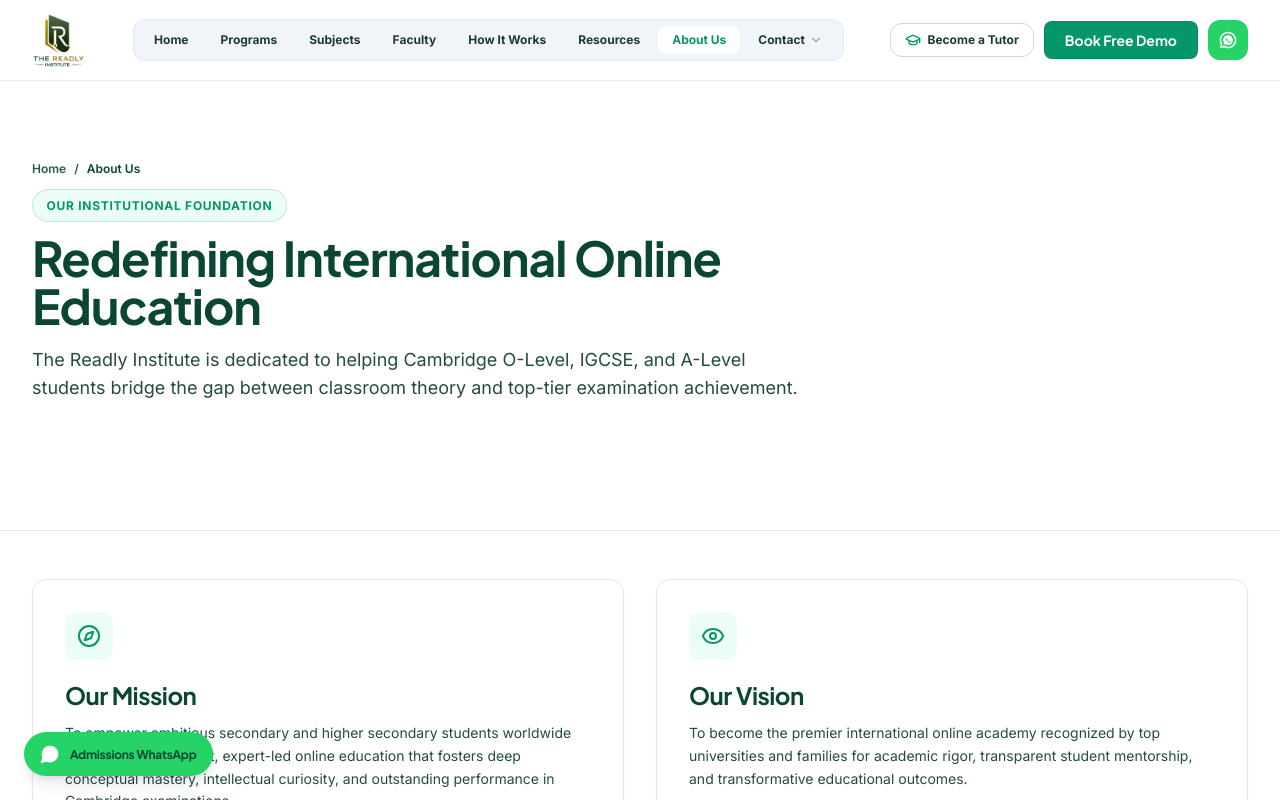
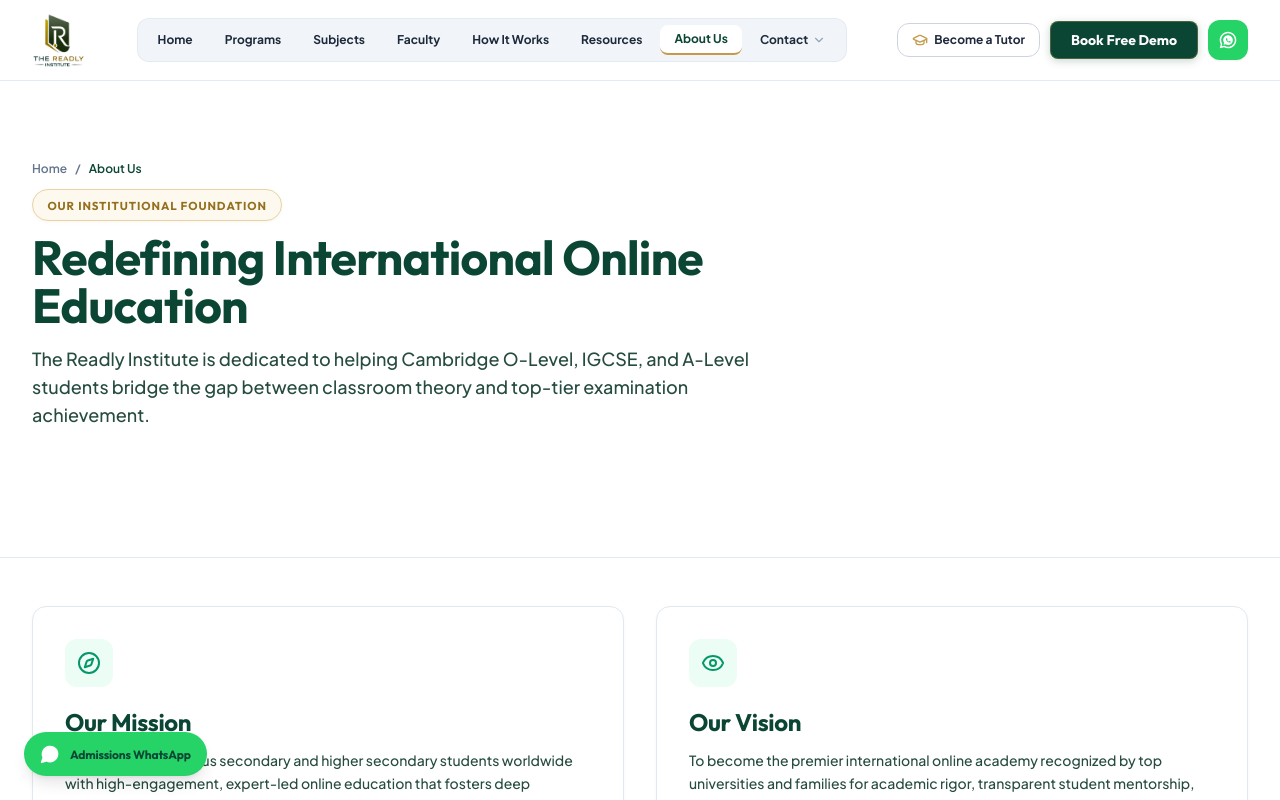
Before and after one commit to mjamalullah/TheReadly-react, a React (Vite) app: page /about in a window 1280 px wide. Shown: the top 800 px of the page. Built offline with nearby package versions, Linux system fonts and the light colour scheme; the HTML template or start-up script is replaced by a standard one.

Commit message:
Align overall typography and color theme with The Readly Institute logo

```diff
--- a/index.html
+++ b/index.html
@@ -30,7 +30,7 @@
   <!-- Google Fonts -->
   <link rel="preconnect" href="https://fonts.googleapis.com">
   <link rel="preconnect" href="https://fonts.gstatic.com" crossorigin>
-  <link href="https://fonts.googleapis.com/css2?family=Inter:wght@300;400;500;600;700&family=Plus+Jakarta+Sans:wght@500;600;700;800&display=swap" rel="stylesheet">
+  <link href="https://fonts.googleapis.com/css2?family=Inter:wght@300;400;500;600;700&family=Outfit:wght@400;500;600;700;800;900&family=Plus+Jakarta+Sans:wght@500;600;700;800&display=swap" rel="stylesheet">
 </head>
 <body class="bg-white text-slate-800 font-body antialiased">
   <div id="root"></div>
--- a/src/components/BookingModal.jsx
+++ b/src/components/BookingModal.jsx
@@ -239,7 +239,7 @@
           onClick={(e) => e.stopPropagation()}
         >
           {/* Header */}
-          <div className="bg-[#0B4635] text-white p-5 sm:p-7 relative shrink-0">
+          <div className="bg-[#0B4635] text-white p-5 sm:p-7 relative shrink-0 border-b-2 border-[#C59B4B]">
             <button
               onClick={closeBookingModal}
               className="absolute top-4 right-4 sm:top-5 sm:right-5 p-2 rounded-full text-slate-300 hover:text-white hover:bg-white/10 transition-colors focus:outline-none"
@@ -248,8 +248,8 @@
               <X className="w-5 h-5" />
             </button>
             <div className="flex items-center gap-2 mb-2">
-              <span className="inline-flex items-center gap-1.5 px-2.5 py-0.5 rounded-full text-[11px] font-bold bg-[#ECFDF5] text-[#059669]">
-                <Sparkles className="w-3 h-3 text-[#059669]" />
+              <span className="inline-flex items-center gap-1.5 px-2.5 py-0.5 rounded-full text-[11px] font-bold bg-[#FEF9EE] text-[#936F1E] border border-[#E8D3A7]">
+                <Sparkles className="w-3 h-3 text-[#C59B4B]" />
                 100% Free Trial Demo
               </span>
             </div>
--- a/src/components/Header.jsx
+++ b/src/components/Header.jsx
@@ -42,8 +42,8 @@
                 className={({ isActive }) =>
                   `px-3.5 py-1.5 rounded-lg text-xs font-bold transition-all duration-200 ${
                     isActive
-                      ? 'bg-white text-[#059669] shadow-xs'
-                      : 'text-slate-700 hover:text-[#059669] hover:bg-white/60'
+                      ? 'bg-white text-[#0B4635] shadow-xs border-b-2 border-[#C59B4B]'
+                      : 'text-slate-700 hover:text-[#0B4635] hover:bg-white/60'
                   }`
                 }
               >
@@ -58,8 +58,8 @@
                 className={({ isActive }) =>
                   `px-3.5 py-1.5 rounded-lg text-xs font-bold transition-all duration-200 flex items-center gap-1 cursor-pointer ${
                     isActive || location.pathname === '/join-our-team'
-                      ? 'bg-white text-[#059669] shadow-xs'
-                      : 'text-slate-700 hover:text-[#059669] hover:bg-white/60'
+                      ? 'bg-white text-[#0B4635] shadow-xs border-b-2 border-[#C59B4B]'
+                      : 'text-slate-700 hover:text-[#0B4635] hover:bg-white/60'
                   }`
                 }
               >
@@ -92,7 +92,7 @@
                     <div className="flex-1">
                       <div className="text-xs font-bold flex items-center justify-between">
                         <span>Join Our Team</span>
-                        <span className="text-[9px] bg-[#059669] text-white px-1.5 py-0.2 rounded-full uppercase font-bold">Hiring</span>
+                        <span className="text-[9px] bg-[#C59B4B] text-white px-1.5 py-0.2 rounded-full uppercase font-bold">Hiring</span>
                       </div>
                       <div className="text-[10px] text-slate-500">Teachers, Admin & Staff</div>
                     </div>
@@ -107,9 +107,9 @@
             {/* Become a Tutor Button */}
             <button
               onClick={() => openTutorModal()}
-              className="px-3.5 py-2 rounded-xl text-xs font-bold border border-slate-300 text-slate-700 hover:text-[#059669] hover:border-[#059669] hover:bg-[#ECFDF5] transition-all flex items-center gap-1.5 shadow-2xs group cursor-pointer"
+              className="px-3.5 py-2 rounded-xl text-xs font-bold border border-slate-300 text-slate-700 hover:text-[#0B4635] hover:border-[#C59B4B] hover:bg-[#FEF9EE] transition-all flex items-center gap-1.5 shadow-2xs group cursor-pointer"
             >
-              <GraduationCap className="w-4 h-4 text-[#059669] group-hover:scale-110 transition-transform" />
+              <GraduationCap className="w-4 h-4 text-[#C59B4B] group-hover:scale-110 transition-transform" />
               <span>Become a Tutor</span>
             </button>
 
@@ -181,8 +181,8 @@
               className={({ isActive }) =>
                 `block px-3.5 py-2.5 rounded-lg text-sm font-bold transition-colors ${
                   isActive
-                    ? 'bg-[#ECFDF5] text-[#059669]'
-                    : 'text-slate-800 hover:bg-slate-50 hover:text-[#059669]'
+                    ? 'bg-[#FEF9EE] text-[#0B4635] font-bold border-l-4 border-[#C59B4B]'
+                    : 'text-slate-800 hover:bg-slate-50 hover:text-[#0B4635]'
                 }`
               }
             >
@@ -231,7 +231,7 @@
                   <Briefcase className="w-4 h-4 text-[#059669]" />
                   <div className="flex items-center gap-2">
                     <span>Join Our Team</span>
-                    <span className="text-[9px] bg-[#059669] text-white px-1.5 py-0.2 rounded-full uppercase font-bold">Hiring</span>
+                    <span className="text-[9px] bg-[#C59B4B] text-white px-1.5 py-0.2 rounded-full uppercase font-bold">Hiring</span>
                   </div>
                 </div>
                 <ChevronRight className="w-4 h-4 text-slate-400" />
--- a/src/components/ThankYouModal.jsx
+++ b/src/components/ThankYouModal.jsx
@@ -56,8 +56,8 @@
 
         {/* Badge & Title */}
         <div className="space-y-1.5">
-          <span className="inline-flex items-center gap-1.5 px-3 py-1 rounded-full text-[11px] font-bold bg-[#ECFDF5] text-[#059669] border border-[#A7F3D0]">
-            <Sparkles className="w-3 h-3 text-[#059669]" />
+          <span className="inline-flex items-center gap-1.5 px-3 py-1 rounded-full text-[11px] font-bold bg-[#FEF9EE] text-[#936F1E] border border-[#E8D3A7]">
+            <Sparkles className="w-3 h-3 text-[#C59B4B]" />
             {thankYouModal.title || 'Form Successfully Submitted'}
           </span>
           <h3 className="text-2xl sm:text-3xl font-extrabold text-slate-900 font-heading tracking-tight">
--- a/src/components/TutorModal.jsx
+++ b/src/components/TutorModal.jsx
@@ -150,7 +150,7 @@
           onClick={(e) => e.stopPropagation()}
         >
           {/* Header */}
-          <div className="bg-[#0B4635] text-white p-5 sm:p-7 relative shrink-0">
+          <div className="bg-[#0B4635] text-white p-5 sm:p-7 relative shrink-0 border-b-2 border-[#C59B4B]">
             <button
               onClick={closeTutorModal}
               className="absolute top-4 right-4 sm:top-5 sm:right-5 p-2 rounded-full text-slate-300 hover:text-white hover:bg-white/10 transition-colors focus:outline-none"
@@ -159,8 +159,8 @@
               <X className="w-5 h-5" />
             </button>
             <div className="flex items-center gap-2 mb-2">
-              <span className="inline-flex items-center gap-1.5 px-2.5 py-0.5 rounded-full text-[11px] font-bold bg-[#ECFDF5] text-[#059669]">
-                <GraduationCap className="w-3.5 h-3.5 text-[#059669]" />
+              <span className="inline-flex items-center gap-1.5 px-2.5 py-0.5 rounded-full text-[11px] font-bold bg-[#FEF9EE] text-[#936F1E] border border-[#E8D3A7]">
+                <GraduationCap className="w-3.5 h-3.5 text-[#C59B4B]" />
                 Faculty Recruitment Guild
               </span>
             </div>
--- a/src/index.css
+++ b/src/index.css
@@ -1,4 +1,4 @@
-@import url('https://fonts.googleapis.com/css2?family=Inter:wght@300;400;500;600;700&family=Plus+Jakarta+Sans:wght@500;600;700;800&display=swap');
+@import url('https://fonts.googleapis.com/css2?family=Inter:wght@300;400;500;600;700&family=Outfit:wght@400;500;600;700;800;900&family=Plus+Jakarta+Sans:wght@500;600;700;800&display=swap');
 
 @tailwind base;
 @tailwind components;
@@ -10,23 +10,29 @@
    ========================================================================== */
 
 :root {
-  /* Fresh & Elegant Green Academic Theme — With Distinct Dark Green Typography */
-  --color-primary-navy: #0B4635; /* A little bit dark green — for headings, titles and branding */
-  --color-text-dark-green: #0B4635; /* A little bit dark green */
-  --color-text-body: #1C3B32; /* Legible dark green body text */
-  --color-text-muted: #2E564B; /* Muted subtext with green hue */
-  --color-navy-dark: #063326;
-  --color-navy-card: #084333;
-  --color-royal-blue: #059669; /* Vibrant Primary Emerald Green */
-  --color-royal-blue-hover: #047857;
-  --color-royal-blue-light: #ECFDF5; /* Soft, refreshing light green tint */
-  --color-teal-accent: #059669;
-  --color-teal-hover: #047857;
-  --color-teal-light: #ECFDF5;
+  /* The Readly Institute Official Brand Identity (Aligned with Logo) */
+  --color-primary-navy: #0B4635; /* Primary Deep Forest Green from Logo Shield & Lettering */
+  --color-forest-dark: #072F24; /* Deep Pine Green from Logo */
+  --color-forest-deep: #06251C; /* Darkest Forest Pine for Footers & Dark Surfaces */
+  --color-text-dark-green: #0B4635; /* Heading Deep Forest Green */
+  --color-text-body: #1E293B; /* Crisp high-contrast body text */
+  --color-text-muted: #64748B; /* High-readability secondary copy */
+  --color-navy-dark: #06251C;
+  --color-navy-card: #08302A;
+  --color-royal-blue: #0B4635; /* Primary Button Tone */
+  --color-royal-blue-hover: #072F24;
+  --color-royal-blue-light: #FEF9EE; /* Warm Gold Tint */
+  --color-teal-accent: #0B4635;
+  --color-teal-hover: #072F24;
+  --color-teal-light: #FEF9EE;
   --color-emerald-deep: #0B4635;
-  --color-gold-accent: #C59B4B; /* Metallic Warm Gold from Logo */
+  --color-emerald-accent: #059669; /* Kept for success badges, checks & indicators */
+  --color-gold-accent: #C59B4B; /* Signature Metallic Warm Gold from Logo Spine & Monogram */
   --color-gold-hover: #B38838;
-  --color-gold-light: #FEF9EE;
+  --color-gold-dark: #936F1E; /* Rich dark gold for high-contrast badge text */
+  --color-gold-light: #FEF9EE; /* Soft warm gold background for pills/badges */
+  --color-gold-border: #E8D3A7; /* Elegant gold border */
+  --color-gold-shimmer: #DFBA73;
 
   /* Neutrals */
   --color-white: #FFFFFF;
@@ -46,9 +52,10 @@
   --color-whatsapp: #25D366;
   --color-whatsapp-hover: #20BA5A;
 
-  /* Typography */
-  --font-heading: 'Plus Jakarta Sans', -apple-system, BlinkMacSystemFont, sans-serif;
-  --font-body: 'Inter', -apple-system, BlinkMacSystemFont, sans-serif;
+  /* Typography Matching Logo: Geometric Architectural Display + Crisp Modern Body */
+  --font-heading: 'Outfit', 'Plus Jakarta Sans', -apple-system, BlinkMacSystemFont, sans-serif;
+  --font-brand: 'Outfit', -apple-system, BlinkMacSystemFont, sans-serif;
+  --font-body: 'Plus Jakarta Sans', 'Inter', -apple-system, BlinkMacSystemFont, sans-serif;
 
   /* Transitions & Shadows */
   --transition-fast: 0.15s ease;
@@ -84,10 +91,31 @@
 
 h1, h2, h3, h4, h5, h6, .font-heading {
   font-family: var(--font-heading);
-  color: var(--color-text-dark-green); /* A little bit dark green */
-  letter-spacing: -0.02em;
+  color: var(--color-primary-navy);
+  letter-spacing: -0.015em;
   font-weight: 700;
   line-height: 1.25;
+}
+
+/* Logo Brand Helpers */
+.text-gold, .text-logo-gold {
+  color: var(--color-gold-accent) !important;
+}
+.bg-gold-light {
+  background-color: var(--color-gold-light) !important;
+}
+.border-gold {
+  border-color: var(--color-gold-accent) !important;
+}
+.gradient-logo-text {
+  background: linear-gradient(135deg, #0B4635 0%, #C59B4B 100%);
+  -webkit-background-clip: text;
+  -webkit-text-fill-color: transparent;
+}
+.gradient-gold-text {
+  background: linear-gradient(135deg, #C59B4B 0%, #DFBA73 50%, #B38838 100%);
+  -webkit-background-clip: text;
+  -webkit-text-fill-color: transparent;
 }
 
 p {
@@ -308,38 +336,44 @@
 }
 
 .btn-primary {
-  background-color: var(--color-royal-blue);
-  color: #ffffff;
-  border: 1px solid rgba(0, 0, 0, 0.08);
+  background-color: var(--color-primary-navy);
+  color: #ffffff !important;
+  border: 1px solid rgba(197, 155, 75, 0.35);
+  box-shadow: 0 2px 8px rgba(11, 70, 53, 0.22);
 }
 
 .btn-primary:hover {
-  background-color: var(--color-royal-blue-hover);
-  box-shadow: 0 4px 12px rgba(5, 150, 105, 0.25);
+  background-color: var(--color-forest-dark);
+  border-color: var(--color-gold-accent);
+  color: #ffffff !important;
+  box-shadow: 0 6px 18px rgba(197, 155, 75, 0.28);
   transform: translateY(-1px);
 }
 
 .btn-secondary {
   background-color: #ffffff;
-  color: var(--color-primary-navy);
+  color: var(--color-primary-navy) !important;
   border-color: var(--color-slate-300);
 }
 
 .btn-secondary:hover {
-  background-color: var(--color-slate-50);
-  border-color: var(--color-royal-blue);
-  color: var(--color-royal-blue);
+  background-color: var(--color-gold-light);
+  border-color: var(--color-gold-accent);
+  color: var(--color-gold-dark) !important;
 }
 
 .btn-teal {
-  background-color: var(--color-royal-blue);
-  color: #ffffff;
-  border: 1px solid rgba(0, 0, 0, 0.08);
+  background-color: var(--color-primary-navy);
+  color: #ffffff !important;
+  border: 1px solid rgba(197, 155, 75, 0.35);
+  box-shadow: 0 2px 8px rgba(11, 70, 53, 0.22);
 }
 
 .btn-teal:hover {
-  background-color: var(--color-royal-blue-hover);
-  box-shadow: 0 4px 12px rgba(5, 150, 105, 0.25);
+  background-color: var(--color-forest-dark);
+  border-color: var(--color-gold-accent);
+  color: #ffffff !important;
+  box-shadow: 0 6px 18px rgba(197, 155, 75, 0.28);
   transform: translateY(-1px);
 }
 
@@ -521,7 +555,7 @@
 }
 
 .slider-dot.active-dot {
-  background-color: var(--color-teal-accent);
+  background-color: var(--color-gold-accent);
   width: 44px;
 }
 
@@ -545,10 +579,10 @@
 }
 
 .slider-arrow-btn:hover {
-  background: var(--color-teal-accent);
-  color: #ffffff;
-  border-color: var(--color-teal-accent);
-  box-shadow: 0 4px 14px rgba(5, 150, 105, 0.35);
+  background: var(--color-primary-navy);
+  color: var(--color-gold-accent);
+  border-color: var(--color-gold-accent);
+  box-shadow: 0 4px 14px rgba(197, 155, 75, 0.35);
 }
 
 .slider-arrow-prev {
@@ -583,11 +617,11 @@
 .academic-card-hover:hover,
 .subject-premium-box:hover {
   transform: translateY(-5px) scale(1.006);
-  border-color: #10B981 !important;
+  border-color: var(--color-gold-accent) !important;
   box-shadow:
-    0 18px 30px -6px rgba(5, 150, 105, 0.16),
-    0 6px 12px -2px rgba(15, 23, 42, 0.05),
-    0 0 0 1.5px rgba(16, 185, 129, 0.28) !important;
+    0 18px 32px -6px rgba(11, 70, 53, 0.14),
+    0 6px 14px -2px rgba(197, 155, 75, 0.09),
+    0 0 0 1.5px rgba(197, 155, 75, 0.35) !important;
 }
 
 /* Elegant top accent shimmer on hover */
@@ -599,7 +633,7 @@
   left: 0;
   right: 0;
   height: 3px;
-  background: linear-gradient(90deg, #10B981, #C59B4B, #059669);
+  background: linear-gradient(90deg, #0B4635, #C59B4B, #0B4635);
   opacity: 0;
   border-radius: 0.875rem 0.875rem 0 0;
   transition: opacity 0.3s ease, transform 0.3s ease;
@@ -671,10 +705,10 @@
 }
 
 .subject-board-tab.active {
-  background-color: var(--color-royal-blue) !important;
+  background-color: var(--color-primary-navy) !important;
   color: #ffffff !important;
-  border-color: var(--color-royal-blue) !important;
-  box-shadow: 0 4px 10px rgba(5, 150, 105, 0.2);
+  border-color: var(--color-gold-accent) !important;
+  box-shadow: 0 4px 12px rgba(11, 70, 53, 0.25);
 }
 
 .subject-category-pill {
@@ -825,16 +859,24 @@
   display: inline-flex;
   align-items: center;
   gap: 0.4rem;
-  padding: 0.35rem 0.85rem;
+  padding: 0.35rem 0.9rem;
   border-radius: 9999px;
-  font-size: 0.75rem;
+  font-family: var(--font-heading);
+  font-size: 0.72rem;
   font-weight: 700;
-  letter-spacing: 0.06em;
+  letter-spacing: 0.08em;
   text-transform: uppercase;
-  background-color: var(--color-royal-blue-light);
-  color: var(--color-royal-blue);
-  border: 1px solid rgba(5, 150, 105, 0.2);
+  background-color: var(--color-gold-light);
+  color: var(--color-gold-dark);
+  border: 1px solid var(--color-gold-border);
   margin-bottom: 0.75rem;
+  box-shadow: 0 1px 3px rgba(197, 155, 75, 0.1);
+}
+
+.section-badge-green {
+  background-color: #ECFDF5;
+  color: #0B4635;
+  border: 1px solid #A7F3D0;
 }
 
 .section-badge-teal {
--- a/tailwind.config.js
+++ b/tailwind.config.js
@@ -9,18 +9,22 @@
       colors: {
         readly: {
           dark: '#0B4635',
-          navy: '#063326',
+          navy: '#06281E',
+          forest: '#08302A',
           emerald: '#059669',
           'emerald-hover': '#047857',
           'emerald-light': '#ECFDF5',
           gold: '#C59B4B',
+          'gold-dark': '#936F1E',
           'gold-hover': '#B38838',
           'gold-light': '#FEF9EE',
+          'gold-border': '#E8D3A7',
         }
       },
       fontFamily: {
-        heading: ['"Plus Jakarta Sans"', 'sans-serif'],
-        body: ['Inter', 'sans-serif']
+        heading: ['Outfit', '"Plus Jakarta Sans"', 'sans-serif'],
+        brand: ['Outfit', 'sans-serif'],
+        body: ['"Plus Jakarta Sans"', 'Inter', 'sans-serif']
       }
     },
   },
```
Also changed, not shown: src/components/Footer.jsx (+5 -5 lines), src/pages/Home.jsx (+8 -8 lines).
